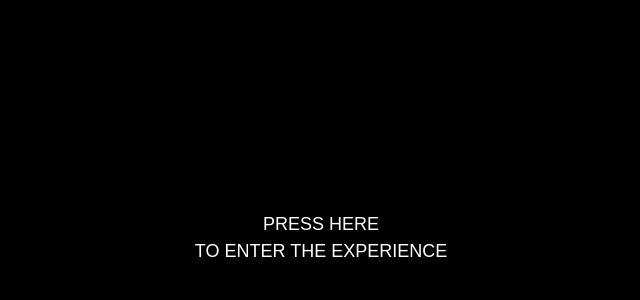
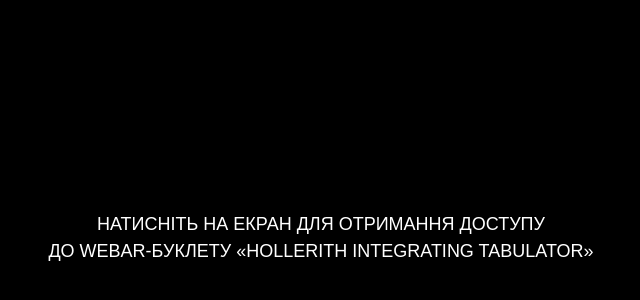
Before and after one commit to tschernikov/tschernikovAR, a plain HTML site: page index.html in a window 1280 px wide. Shown: the part 162-462 px from the top of the page, without its empty margins (319-959 px from the left). Drawn offline with nearby package versions, Linux system fonts and the light colour scheme.

Commit message:
Update index.html
Changed by GitHub

```diff
--- a/index.html
+++ b/index.html
@@ -27,9 +27,9 @@
                 text-transform: uppercase; font-family: Arial, Helvetica, sans-serif; font-weight: 400; line-height: 1.5em; font-size: large; white-space: nowrap;
                 user-select: none; pointer-events: none;
             ">
-            Press here
+            Натисніть на екран для отримання доступу
             <br>
-            to enter the experience
+            до WebAR-буклету «Hollerith Integrating Tabulator»
         </div>
     </div>
 
```
